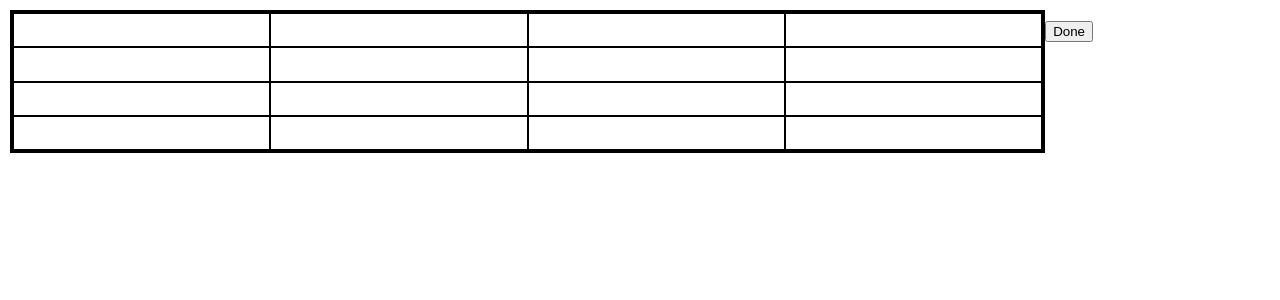
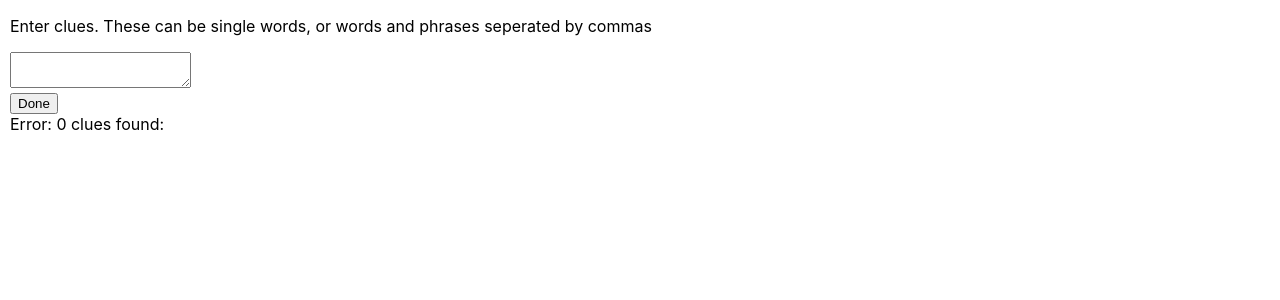
Before and after one commit to richardl62/onlyconnect, a React (Create React App) app: page / in a window 1280 px wide. Both pictures are taken after a click on the button "Done". Shown: the top 300 px of the page. Built offline with nearby package versions, Linux system fonts and the light colour scheme.

Commit message:
Wip on new method on entering words

```diff
--- a/src/app.tsx
+++ b/src/app.tsx
@@ -268,9 +268,9 @@ const App: FC<{}> = () => {
   return (
     <div className="onlyconnect">
       <SettingArea
-          coreSquares={coreSquares}
-          clueChange={clueChange}
-          doneEnteringWords={finishedEnteringWords}
+          // coreSquares={coreSquares}
+          // clueChange={clueChange}
+          // doneEnteringWords={finishedEnteringWords}
       />
     </div>
   )
--- a/src/setting-area.tsx
+++ b/src/setting-area.tsx
@@ -1,22 +1,59 @@
-import React from 'react';
-import Wall, { CoreSquare } from './wall';
+import React, {useState} from 'react';
 
-interface SettingAreaProps {
-    coreSquares: Array<CoreSquare>;
-    clueChange: (index: number, word: string) => void;
-    doneEnteringWords: () => void;
-};
 
-function SettingArea({coreSquares, clueChange, doneEnteringWords}: SettingAreaProps)
+function removeLastIfEmpty(words: Array<string>)
 {
+    if(words[words.length-1] === "") {
+        words.pop();
+    }
+    return words;
+}
+
+function getWords(text: string) {
+    const commaSep = text.split(/,\s*/);
+    if(commaSep.length > 1) {
+        return removeLastIfEmpty(commaSep);
+    }
+    return removeLastIfEmpty(text.split(/\s+/));
+
+}
+
+function SettingArea()
+{
+    const [recordedText, setRecordedText] = useState("");
+    const [errorMessage, setErrorMessage] = useState("");
+
+
+    function textAreaChange(event: any) {
+        setRecordedText(event.target.value);
+    }
+
+    function onDone() {
+        const words = getWords(recordedText);
+        if(words.length === 3) {
+            console.log("Done:", words);
+            setErrorMessage("");
+        } else {
+            let message = words.length + " clues found:";
+            words.forEach(word => message += ` '${word}',`);
+            setErrorMessage(message);
+        }
+    }
+
+    const ErrorMessage = () => {
+        if(errorMessage) {
+            return <div>{"Error: " + errorMessage}</div>
+        }
+        return null;
+    }
 
     return (<>
-        <Wall coreSquares={coreSquares}
-            onChange={clueChange}
-        />
-
-        <button type="button" onClick={doneEnteringWords}>Done</button>
-
+        <div>
+            <p>Enter clues.  These can be single words, or words and phrases seperated by commas</p>
+            <textarea  onChange={textAreaChange}/>
+        </div>
+        <button onClick={onDone}>Done</button>
+        <ErrorMessage/>
     </>);
 }
 
```
